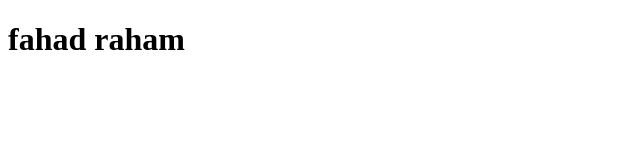
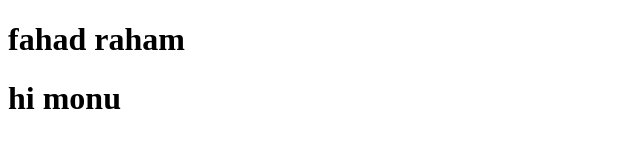
Before and after one commit to fahadrahmanch/DSA, a plain HTML site: page index.html in a window 1280 px wide. Shown: the whole page, without its empty margins (0-640 px from the left). Drawn offline with Linux system fonts and the light colour scheme.

Commit message:
neww hi monu

```diff
--- a/index.html
+++ b/index.html
@@ -9,5 +9,20 @@
     <h1>
         fahad raham
     </h1>
+
+
+
+
+
+
+
+
+
+
+
+
+
+
+    <h1>hi monu</h1>
 </body>
 </html>
```
